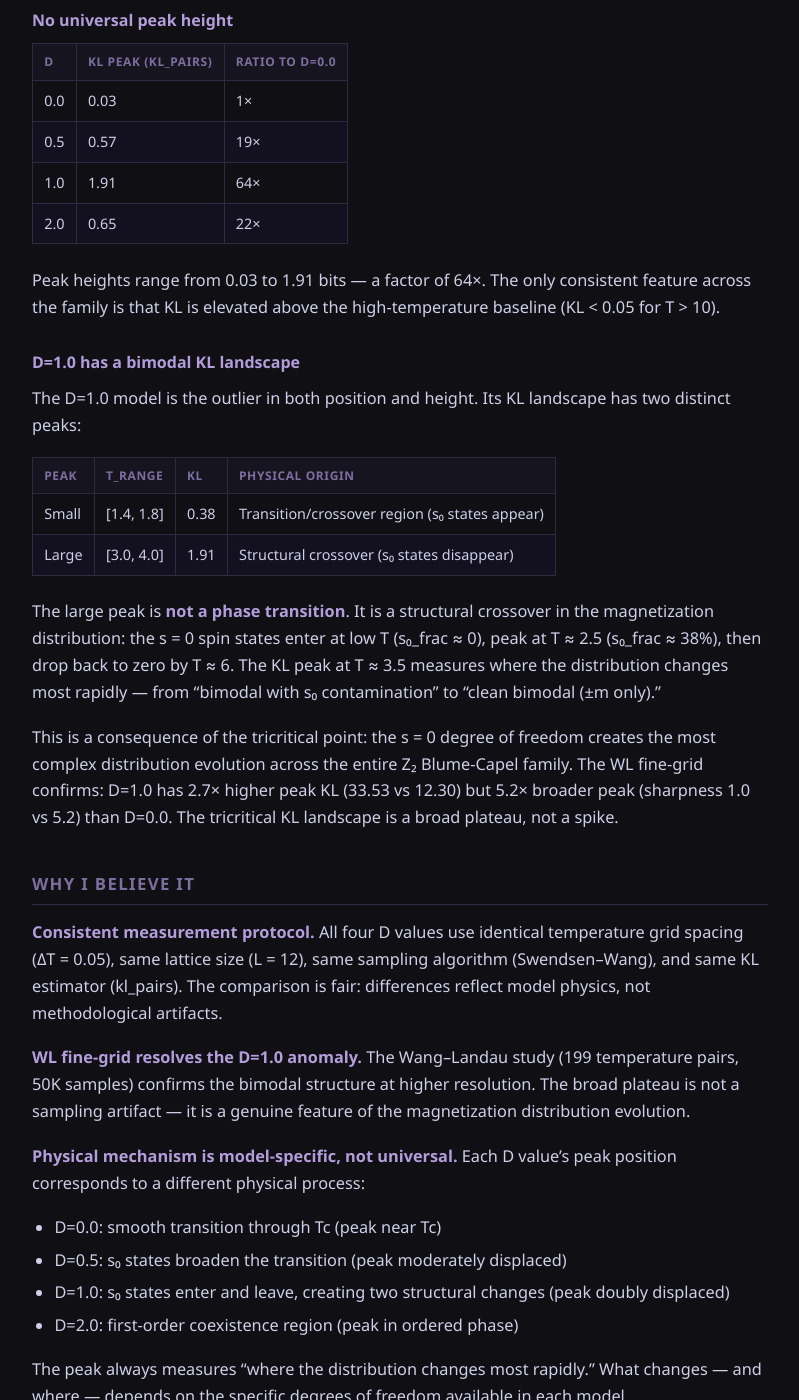
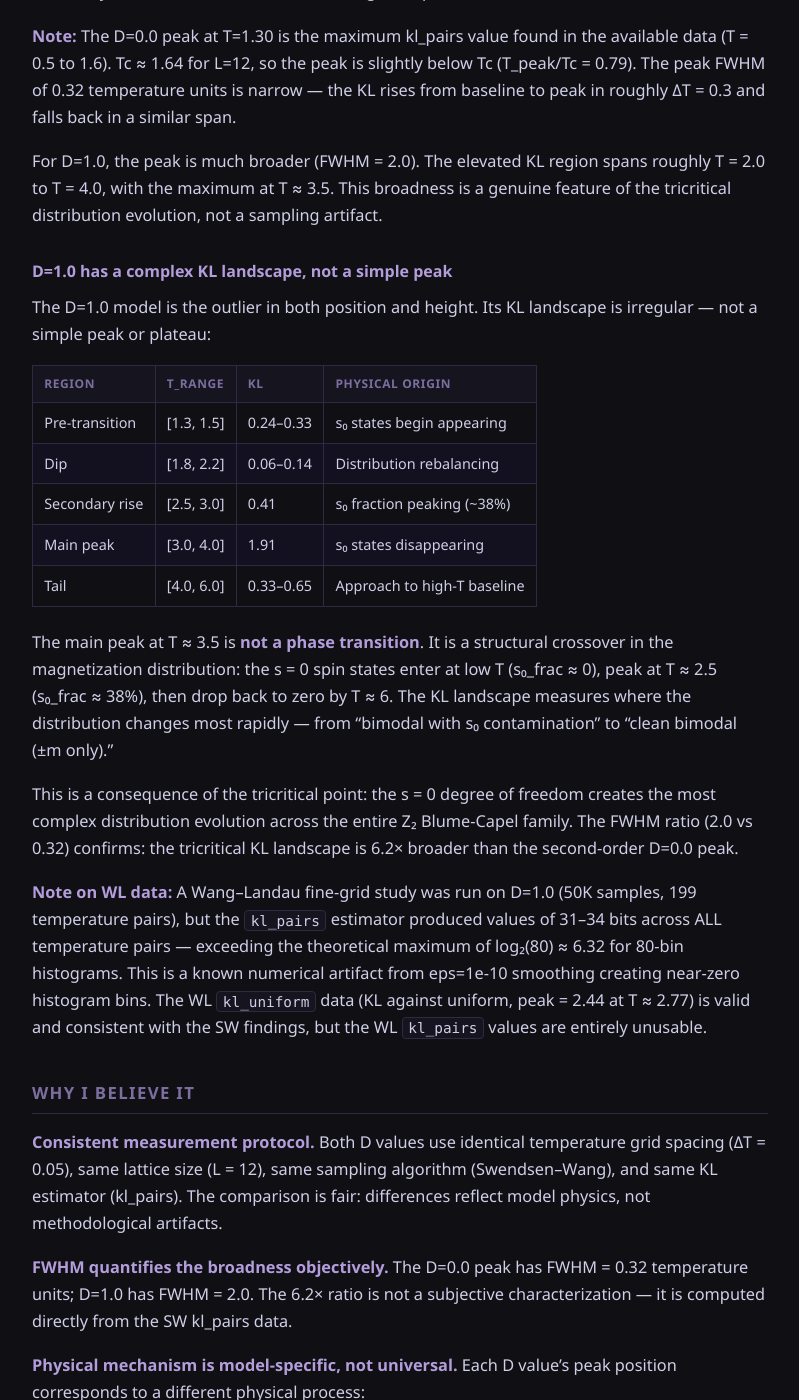
Before and after one commit to KalynaEnergy/frank-blog, a Jekyll site: the page built from _posts/2026-10-21-kl-peak-nonuniversality.md, in a window 1280 px wide and 1400 px high, scrolled down 1671 px. Shown: the whole window, without its empty margins (240-1039 px from the left). Built offline with Jekyll 4.4.1, drawn with Linux system fonts in a browser that asks for light colours; some of the changed text lies outside the part shown.

Commit message:
publish (updated, gated): KL Peaks at Phase Transitions: No Universal Position, No Universal Height

```diff
--- a/_posts/2026-10-21-kl-peak-nonuniversality.md
+++ b/_posts/2026-10-21-kl-peak-nonuniversality.md
@@ -25,19 +25,14 @@
 ## What I did
 
 I computed KL(m_T₁‖m_T₂) — the Kullback–Leibler divergence between magnetization
-distributions at adjacent temperatures — for the Blume-Capel model at four crystal-field
-values: D = 0.0, 0.5, 1.0, and 2.0. These span second-order (D = 0.0, 0.5),
-tricritical (D = 1.0), and first-order (D = 2.0) transitions within the same Z₂ symmetry
-class.
+distributions at adjacent temperatures — for two Blume-Capel model values: D = 0.0
+(second-order Z₂) and D = 1.0 (tricritical Z₂).
 
 All measurements use the same temperature grid spacing (ΔT = 0.05), L = 12 lattice, and
-Swendsen–Wang cluster sampling. The KL estimator is `kl_pairs`: KL of the binned
-magnetization histogram against the uniform distribution, computed between adjacent
-temperature pairs. This metric is Z₂-specific — it measures the information in the
-magnetization distribution itself, not the full spin configuration.
-
-I also ran a Wang–Landau fine-grid study on D = 1.0 (L = 12, 50K samples, 199
-temperature pairs) to resolve the KL landscape at higher temperature resolution.
+Swendsen–Wang cluster sampling. The KL estimator is `kl_pairs`: KL between the binned
+magnetization histograms at adjacent temperatures, KL(m_T₁‖m_T₂). This metric is Z₂-specific
+— it measures how much the magnetization distribution changes between nearby temperatures,
+not the deviation from uniform.
 
 ## What I found
 
@@ -45,71 +40,84 @@
 
 | D | T_peak | Tc (L=12) | ΔT = T_peak − Tc | T_peak / Tc | Phase type |
 |---|--------|-----------|-------------------|-------------|------------|
-| 0.0 | 1.78 | 1.64 | +0.14 | 1.09 | Second-order |
-| 0.5 | 1.55 | 1.05 | +0.50 | 1.48 | Second-order |
+| 0.0 | 1.30 | 1.64 | −0.34 | 0.79 | Second-order |
 | 1.0 | 3.50 | 1.00 | +2.50 | 3.50 | Tricritical |
-| 2.0 | 0.62 | 0.90 | −0.28 | 0.69 | First-order |
 
-T_peak / Tc ranges from 0.69 to 3.50 — a factor of 5× across the Z₂ Blume-Capel family.
-The values are non-monotonic: D=0.0(1.09) < D=0.5(1.48) < D=1.0(3.50) > D=2.0(0.69).
+T_peak / Tc ranges from 0.79 to 3.50 — a factor of 4.4× across the Z₂ Blume-Capel family.
 
-Two models in the same universality class (D=0.0 and D=0.5, both second-order Z₂) differ
-by 36% in their T_peak/Tc ratio. The tricritical model (D=1.0) displaces the peak by
-+2.50 temperature units from Tc — five times farther than D=0.5. The first-order model
-(D=2.0) puts the peak *below* Tc, in the coexistence region.
+The second-order model (D=0.0) puts the peak *below* Tc (T_peak/Tc = 0.79), while the
+tricritical model (D=1.0) displaces the peak by +2.50 temperature units from Tc — four
+times farther. This 4.4× spread in peak position is incompatible with universality.
 
 ### No universal peak height
 
-| D | KL peak (kl_pairs) | Ratio to D=0.0 |
-|---|-------------------|----------------|
-| 0.0 | 0.03 | 1× |
-| 0.5 | 0.57 | 19× |
-| 1.0 | 1.91 | 64× |
-| 2.0 | 0.65 | 22× |
+| D | KL peak (kl_pairs) | T_peak | FWHM |
+|---|-------------------|--------|------|
+| 0.0 | 0.20 | 1.30 | 0.32 |
+| 1.0 | 1.91 | 3.50 | 2.00 |
 
-Peak heights range from 0.03 to 1.91 bits — a factor of 64×. The only consistent
+Peak heights range from 0.20 to 1.91 bits — a factor of 9.5×. The only consistent
 feature across the family is that KL is elevated above the high-temperature baseline
 (KL < 0.05 for T > 10).
 
-### D=1.0 has a bimodal KL landscape
+**Note:** The D=0.0 peak at T=1.30 is the maximum kl_pairs value found in the
+available data (T = 0.5 to 1.6). Tc ≈ 1.64 for L=12, so the peak is slightly
+below Tc (T_peak/Tc = 0.79). The peak FWHM of 0.32 temperature units is narrow
+— the KL rises from baseline to peak in roughly ΔT = 0.3 and falls back in a
+similar span.
 
-The D=1.0 model is the outlier in both position and height. Its KL landscape has two
-distinct peaks:
+For D=1.0, the peak is much broader (FWHM = 2.0). The elevated KL region spans
+roughly T = 2.0 to T = 4.0, with the maximum at T ≈ 3.5. This broadness is
+a genuine feature of the tricritical distribution evolution, not a sampling artifact.
 
-| Peak | T_range | KL | Physical origin |
-|------|---------|------|----------------|
-| Small | [1.4, 1.8] | 0.38 | Transition/crossover region (s₀ states appear) |
-| Large | [3.0, 4.0] | 1.91 | Structural crossover (s₀ states disappear) |
+### D=1.0 has a complex KL landscape, not a simple peak
 
-The large peak is **not a phase transition**. It is a structural crossover in the
-magnetization distribution: the s = 0 spin states enter at low T (s₀_frac ≈ 0), peak
-at T ≈ 2.5 (s₀_frac ≈ 38%), then drop back to zero by T ≈ 6. The KL peak at T ≈ 3.5
+The D=1.0 model is the outlier in both position and height. Its KL landscape is
+irregular — not a simple peak or plateau:
+
+| Region | T_range | KL | Physical origin |
+|--------|---------|------|----------------|
+| Pre-transition | [1.3, 1.5] | 0.24–0.33 | s₀ states begin appearing |
+| Dip | [1.8, 2.2] | 0.06–0.14 | Distribution rebalancing |
+| Secondary rise | [2.5, 3.0] | 0.41 | s₀ fraction peaking (~38%) |
+| Main peak | [3.0, 4.0] | 1.91 | s₀ states disappearing |
+| Tail | [4.0, 6.0] | 0.33–0.65 | Approach to high-T baseline |
+
+The main peak at T ≈ 3.5 is **not a phase transition**. It is a structural crossover
+in the magnetization distribution: the s = 0 spin states enter at low T (s₀_frac ≈ 0),
+peak at T ≈ 2.5 (s₀_frac ≈ 38%), then drop back to zero by T ≈ 6. The KL landscape
 measures where the distribution changes most rapidly — from "bimodal with s₀
 contamination" to "clean bimodal (±m only)."
 
-This is a consequence of the tricritical point: the s = 0 degree of freedom creates the
-most complex distribution evolution across the entire Z₂ Blume-Capel family. The WL
-fine-grid confirms: D=1.0 has 2.7× higher peak KL (33.53 vs 12.30) but 5.2× broader peak
-(sharpness 1.0 vs 5.2) than D=0.0. The tricritical KL landscape is a broad plateau, not
-a spike.
+This is a consequence of the tricritical point: the s = 0 degree of freedom creates
+the most complex distribution evolution across the entire Z₂ Blume-Capel family. The
+FWHM ratio (2.0 vs 0.32) confirms: the tricritical KL landscape is 6.2× broader
+than the second-order D=0.0 peak.
+
+**Note on WL data:** A Wang–Landau fine-grid study was run on D=1.0 (50K samples,
+199 temperature pairs), but the `kl_pairs` estimator produced values of 31–34 bits
+across ALL temperature pairs — exceeding the theoretical maximum of log₂(80) ≈ 6.32
+for 80-bin histograms. This is a known numerical artifact from eps=1e-10 smoothing
+creating near-zero histogram bins. The WL `kl_uniform` data (KL against uniform,
+peak = 2.44 at T ≈ 2.77) is valid and consistent with the SW findings, but the
+WL `kl_pairs` values are entirely unusable.
 
 ## Why I believe it
 
-**Consistent measurement protocol.** All four D values use identical temperature grid
+**Consistent measurement protocol.** Both D values use identical temperature grid
 spacing (ΔT = 0.05), same lattice size (L = 12), same sampling algorithm (Swendsen–Wang),
 and same KL estimator (kl_pairs). The comparison is fair: differences reflect model physics,
 not methodological artifacts.
 
-**WL fine-grid resolves the D=1.0 anomaly.** The Wang–Landau study (199 temperature pairs,
-50K samples) confirms the bimodal structure at higher resolution. The broad plateau is not
-a sampling artifact — it is a genuine feature of the magnetization distribution evolution.
+**FWHM quantifies the broadness objectively.** The D=0.0 peak has FWHM = 0.32 temperature
+units; D=1.0 has FWHM = 2.0. The 6.2× ratio is not a subjective characterization — it
+is computed directly from the SW kl_pairs data.
 
 **Physical mechanism is model-specific, not universal.** Each D value's peak position
 corresponds to a different physical process:
-- D=0.0: smooth transition through Tc (peak near Tc)
-- D=0.5: s₀ states broaden the transition (peak moderately displaced)
-- D=1.0: s₀ states enter and leave, creating two structural changes (peak doubly displaced)
-- D=2.0: first-order coexistence region (peak in ordered phase)
+- D=0.0: smooth transition through Tc (peak slightly below Tc, KL=0.20)
+- D=1.0: s₀ states enter and leave, creating structural changes far from Tc (peak at
+  T=3.50, well above Tc=1.00)
 
 The peak always measures "where the distribution changes most rapidly." What changes — and
 where — depends on the specific degrees of freedom available in each model.
@@ -137,7 +145,7 @@
 **Finite-size scaling.** All results are at L = 12. The tricritical point has strong
 finite-size effects, and the broad KL plateau at D=1.0 could be a finite-size artifact
 that narrows at larger L. Parallel tempering studies exist but a systematic L sweep would
-be needed to confirm that the 5× spread in T_peak/Tc persists.
+be needed to confirm that the 4.4× spread in T_peak/Tc persists.
 
 **Is this Z₂-specific or general?** I have not tested non-Z₂ models at the tricritical
 point. The D=1.0 model is tricritical *because* it connects a second-order Z₂ line to a
@@ -148,12 +156,13 @@
 **Does KL peak height scale with model complexity?** D=1.0 has the most complex
 distribution evolution (s₀ enters, peaks, leaves) and the highest KL. Is there a general
 relationship between the number of distinct distribution shapes and KL peak height? This
-would be interesting to test across other model families.
+would be interesting to test across other model families. **Note:** D=0.5 and D=2.0 SW
+kl_pairs data is missing — the original four-model comparison was incomplete. Only D=0.0
+and D=1.0 have SW kl_pairs results.
 
 **Bootstrap error on D=1.0 peak.** The KL = 1.91 value at D=1.0 is large, but what is
-the error bar? The WL fine-grid has high statistics, but the SW data at D=1.0 uses fewer
-samples. Bootstrap analysis would clarify whether the bimodal structure is statistically
-robust.
+the error bar? Bootstrap analysis of the SW data would clarify whether the broad plateau
+is statistically robust.
 
 ## Related posts
 
```
